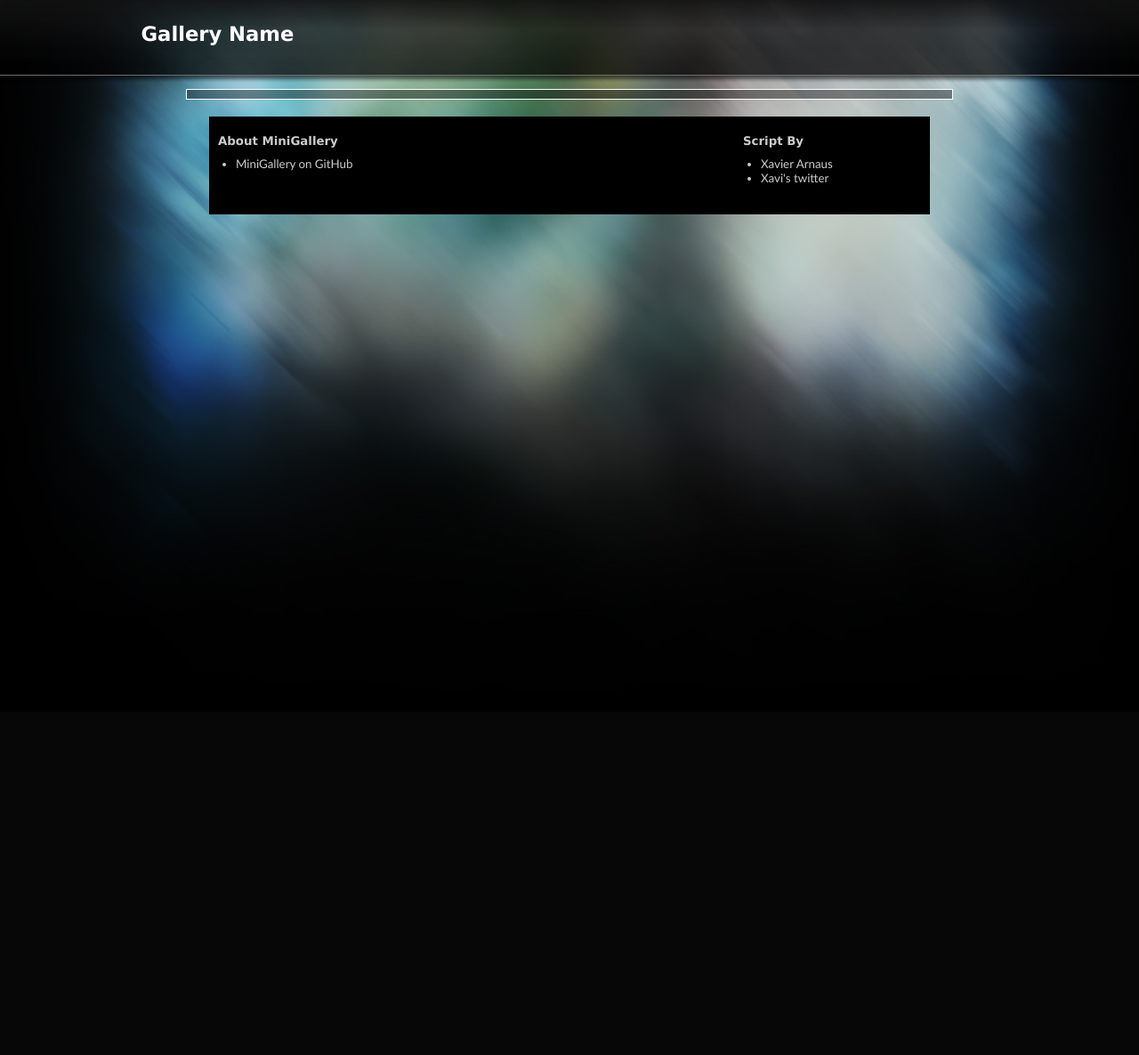
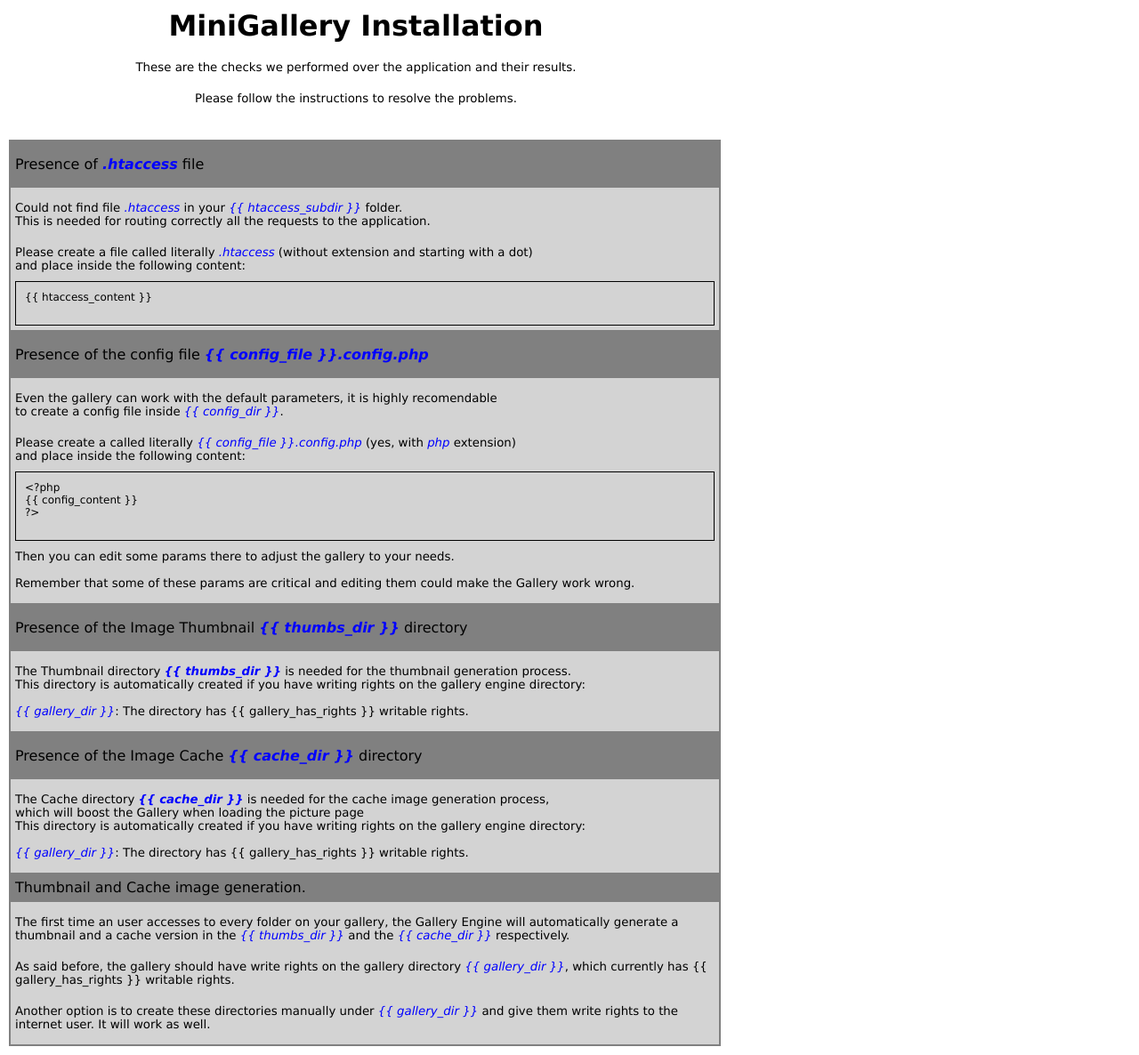
Before and after one commit to XaviArnaus/MiniGallery, a PHP site: page /gallery_engine/template/install.template.php in a window 1280 px wide. Shown: the whole page at 89% size. Before the commit the page ends 576 px from the top, so only its background shows below. Run offline with PHP 8.4, Linux system fonts and the light colour scheme; data that the repository does not hold is empty; some libraries are stand-ins or nearby versions.

Commit message:
check app and show install page automatically, conf suggestions, conf bugfix

```diff
--- a/gallery_engine/bootstrap.php
+++ b/gallery_engine/bootstrap.php
@@ -17,7 +17,7 @@ class Bootstrap
 	 *
 	 * @param string $config_file Config file to be loaded. Optional.
 	 */
-	public function init( $config_file = "default.config" )
+	public function init( $config_file = "default" )
 	{
 		// Make some adjustments depending on what environment are we.
 		$this->setByEnvironment();
@@ -30,17 +30,12 @@ class Bootstrap
 		$params = Url::parseUrl( $_GET );
 		Instance::setParams( $params );
 
-		// If there is no Htaccess, create it
-		if ( !Htaccess::exists() )
+		// Check the precence of needed data.
+		$checks	= Install::checkStructure( $config_file );
+		if ( Install::shouldShowInstall( $checks ) )
 		{
-			$body = Htaccess::generate();
-
-			AlertHelper::showError( "Could not find file <i>.htaccess</i> in your '" . Htaccess::getSubDir() . "' folder.<br />
-																This is needed for routing, and has to start with a dot and without extension.<br />
-																Please create it using the following content:<br /><br />
-																<pre style='padding:10px;background-color:lightgrey;border:1px solid black'>" .
-																$body . "</pre>" );
-			die();
+			Install::show( $checks, $config_file );
+			return;
 		}
 
 		// Execute the dispatcher.
@@ -80,14 +75,19 @@ class Bootstrap
 	 */
 	protected function loadConfig( $config_file = null )
 	{
-		if ( !is_null( $config_file ) && is_readable( $config_file ) )
+		if ( is_null( $config_file ) )
 		{
-			$config_file = CONFIG_DIR . $config_file . '.config.php';
+			$config_file = null;
 		}
 		else
 		{
-			$config_file = null;
+			$config_file = CONFIG_DIR . DIR_SEPARATOR . $config_file . '.config.php';
+			if ( !is_readable( $config_file ) )
+			{
+				$config_file = null;
+			}
 		}
+
 		try
 		{
 			return new Config( $config_file );
--- a/gallery_engine/components/element.class.php
+++ b/gallery_engine/components/element.class.php
@@ -14,10 +14,9 @@ class Element extends BaseClass
 	public function build( $item_to_parse = '' )
 	{
 		// Generate the object.
-		$element		= $this->getFile( $item_to_parse );
+		$element		= self::getFile( $item_to_parse );
 		// Generate the extra data for this element.
 		$extra_data	= $this->getExtraData( $element );
-
 		// Render the template
 		$this->html_content = ElementView::build( $element, $extra_data );
 
@@ -120,7 +119,7 @@ class Element extends BaseClass
 	}
 
 	// This can become the source on the gallery part!
-	public function getFile( $file_item_path )
+	public static function getFile( $file_item_path )
 	{
 		// Discover Image Properties --Is it in the XML?--
 		$file_name				= ImageHelper::getFileName( $file_item_path );
--- a/gallery_engine/components/maincontroller.class.php
+++ b/gallery_engine/components/maincontroller.class.php
@@ -26,8 +26,7 @@ class MainController extends BaseClass
 		$main_template->setCss( 'style.css' );
 		$main_template->assign( 'site_title', Instance::getConfig()->gallery_name );
 		$main_template->assign( 'site_url', Instance::getConfig()->gallery_url );
-		$main_template->assign( 'site_slogan', Instance::getConfig()->gallery_desc );
-		$main_template->assign( 'content_head', 'Nom del directori actual' );
+		$main_template->assign( 'site_slogan', Instance::getConfig()->gallery_description );
 		$main_template->assign( 'footer', self::getFooterOutput() );
 
 		return $main_template;
--- a/gallery_engine/framework/config.class.php
+++ b/gallery_engine/framework/config.class.php
@@ -30,12 +30,17 @@ class Config
 
 	public function __construct( $config_file )
 	{
-		$this->gallery_url = Url::discoverCleanURL();
-
 		if ( !is_null( $config_file ) )
 		{
 			$this->load( $config_file );
 		}
+		// Corrections.
+		if ( is_null( $this->gallery_url ) )
+		{
+			$this->gallery_url = Url::discoverCleanURL();
+		}
+		$this->include_back_folder	= (bool)$this->include_back_folder;
+		$this->force_bigger					= (bool)$this->force_bigger;
 	}
 
 	public function getThumbnailsFolder()
@@ -53,9 +58,10 @@ class Config
 		return $this->gallery_path . DIR_SEPARATOR . $this->gallery_folder . DIR_SEPARATOR . $this->gallery_xml_folder;
 	}
 
-	protected function load( $config_path )
+	protected function load( $config_file )
 	{
-		$file_contents = include( $config_path );
+		$file_contents = include( $config_file );
+
 		foreach( $file_contents as $attr => $value )
 		{
 			$this->$attr = $value;
--- a/gallery_engine/framework/htaccess.class.php
+++ /dev/null
@@ -1,28 +0,0 @@
-<?php
-/**
- * Class to generate a working .htaccess
- */
-class Htaccess
-{
-	protected static $filename = '.htaccess';
-
-	public static function generate()
-	{
-		$template = new Template( 'htaccess' );
-
-		$template->assign( 'subdir', self::getSubDir() );
-
-		return $template->fetch();
-	}
-
-	public static function exists()
-	{
-		return file_exists( self::$filename );
-	}
-
-	public static function getSubDir()
-	{
-		return FileSystem::stripTailingSlash( $_SERVER['REQUEST_URI'] );
-	}
-}
-?>
--- a/gallery_engine/template/css/style.css
+++ b/gallery_engine/template/css/style.css
@@ -135,7 +135,6 @@ body {
   color: #fff;
   font-size: 9pt;
   padding: 0 0 0 25px;
-  /*text-transform: lowercase;*/
   }
 #header #topright li a:hover {
   color: #000;
@@ -285,8 +284,6 @@ body {
 	color: white;
 }
 
-
-
 #footer-content
 {
 	margin: 0 auto;
@@ -336,21 +333,6 @@ body {
 	float:right;
 }
 
-.moto-description
-{
-	margin: 5px;
-	color: #cccccc;
-	text-align: left;
-}
-
-.moto-logo
-{
-	margin: 5px;
-	padding: 2px;
-	border: 1px solid white;
-	margin: 0 auto;
-}
-
 .li-button
 {
 	cursor: pointer;
@@ -360,8 +342,3 @@ body {
 {
 	clear: both;
 }
-
-.sections
-{
-
-}
--- /dev/null
+++ b/gallery_engine/template/install.template.php
@@ -0,0 +1,134 @@
+<html>
+	<head>
+		<title>MiniGallery Installation</title>
+		<style type="text/css">
+			* { margin: 0; padding: 0; font-family: Verdana; }
+			h1, p { margin: 0; padding: 10px 0 10px 0; }
+			pre { height: auto; overflow-x:scroll; }
+			p { font-size: 10pt; }
+			i { color: blue; }
+			table.check-results { background-color: grey; margin:10px; width: 800px }
+			table.check-results td { padding:5px; }
+			table.check-results tr.resolve { background-color: lightgrey; font-size: 9pt; }
+			table.check-results td.result { width: 50px; height: 50px; }
+			.content {text-align: center; width:800px;}
+			.content-desc { margin: 0 auto; }
+		</style>
+	</head>
+	<body>
+		<div class="content">
+			<h1>MiniGallery Installation</h1>
+			<p>
+				These are the checks we performed over the application and their results.
+			</p>
+			<p>
+				Please follow the instructions to resolve the problems.
+			</p>
+		</div>
+		<br />
+		<div class="content-desc">
+			<table class="check-results">
+				<tr>
+					<td class="desc">
+						Presence of <i><b>.htaccess</b></i> file
+					</td>
+					<td class="result" style="background-color:{{ result_htaccess }};"></td>
+				</tr>
+				<tr class="resolve">
+					<td colspan="2">
+						<p>
+							Could not find file <i>.htaccess</i> in your <i>{{ htaccess_subdir }}</i> folder.<br />
+							This is needed for routing correctly all the requests to the application.
+						</p>
+						<p>
+							Please create a file called literally <i>.htaccess</i> (without extension and starting with a dot)<br />
+							and place inside the following content:
+						</p>
+						<pre style='padding:10px; background-color:lightgrey; border:1px solid black'>
+{{ htaccess_content }}
+						</pre>
+					</td>
+				</tr>
+				<tr>
+					<td class="desc">
+						Presence of the config file <i><b>{{ config_file }}.config.php</b></i>
+					</td>
+					<td class="result" style="background-color:{{ result_config }};"></td>
+				</tr>
+				<tr class="resolve">
+					<td colspan="2">
+						<p>
+							Even the gallery can work with the default parameters, it is highly recomendable<br />
+							to create a config file inside <i>{{ config_dir }}</i>.
+						</p>
+						<p>
+							Please create a called literally <i>{{ config_file }}.config.php</i> (yes, with <i>php</i> extension)<br />
+							and place inside the following content:
+						</p>
+						<pre style='padding:10px; background-color:lightgrey; border:1px solid black'>
+&lt;?php
+{{ config_content }}
+?&gt;
+						</pre>
+						<p>
+							Then you can edit some params there to adjust the gallery to your needs.<br /><br />
+							Remember that some of these params are critical and editing them could make the Gallery work wrong.
+						</p>
+					</td>
+				</tr>
+				<tr>
+					<td class="desc">
+						Presence of the Image Thumbnail <i><b>{{ thumbs_dir }}</b></i> directory
+					</td>
+					<td class="result" style="background-color:{{ result_thumbs }};"></td>
+				</tr>
+				<tr class="resolve">
+					<td colspan="2">
+						<p>
+							The Thumbnail directory <i><b>{{ thumbs_dir }}</b></i> is needed for the thumbnail generation process.<br />
+							This directory is automatically created if you have writing rights on the gallery engine directory:<br /><br />
+							<i>{{ gallery_dir }}</i>: The directory has {{ gallery_has_rights }} writable rights.
+						</p>
+					</td>
+				</tr>
+				<tr>
+					<td class="desc">
+						Presence of the Image Cache <i><b>{{ cache_dir }}</b></i> directory
+					</td>
+					<td class="result" style="background-color:{{ result_cached }};"></td>
+				</tr>
+				<tr class="resolve">
+					<td colspan="2">
+						<p>
+							The Cache directory <i><b>{{ cache_dir }}</b></i> is needed for the cache image generation process,<br />
+							which will boost the Gallery when loading the picture page<br />
+							This directory is automatically created if you have writing rights on the gallery engine directory:<br /><br />
+							<i>{{ gallery_dir }}</i>: The directory has {{ gallery_has_rights }} writable rights.
+						</p>
+					</td>
+				</tr>
+				<tr>
+					<td class="desc" colspan="2">
+						Thumbnail and Cache image generation.
+					</td>
+				</tr>
+				<tr class="resolve">
+					<td colspan="2">
+						<p>
+							The first time an user accesses to every folder on your gallery, the Gallery Engine will automatically
+							generate a thumbnail and a cache version in the <i>{{ thumbs_dir }}</i> and the <i>{{ cache_dir }}</i>
+							respectively.
+						</p>
+						<p>
+							As said before, the gallery should have write rights on the gallery directory <i>{{ gallery_dir }}</i>,
+							which currently has {{ gallery_has_rights }} writable rights.
+						</p>
+						<p>
+							Another option is to create these directories manually under <i>{{ gallery_dir }}</i> and give them
+							write rights to the internet user. It will work as well.
+					</td>
+				</tr>
+			</table>
+		</div>
+	</body>
+</html>
```
Also changed, not shown: gallery_engine/components/gallery.class.php (+2 -45 lines), gallery_engine/framework/filesystem.class.php (+0 -22 lines), gallery_engine/framework/install.class.php (added, +122 -0 lines), gallery_engine/template/config.template.php (added, +10 -0 lines), gallery_engine/template/htaccess.template.php (+10 -0 lines), .htaccess.
